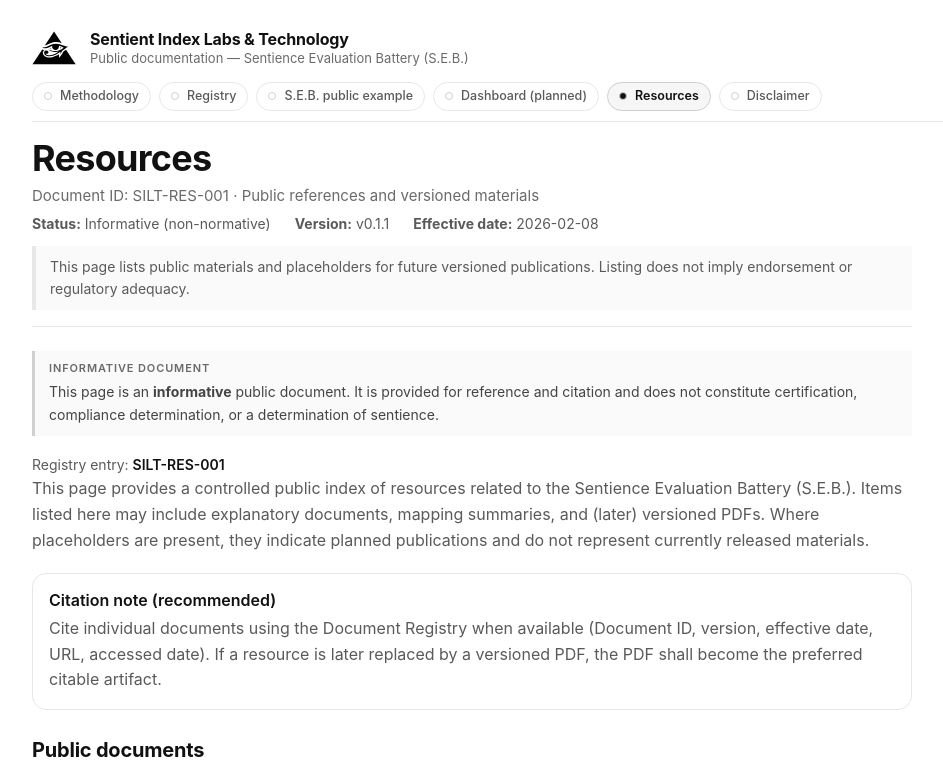
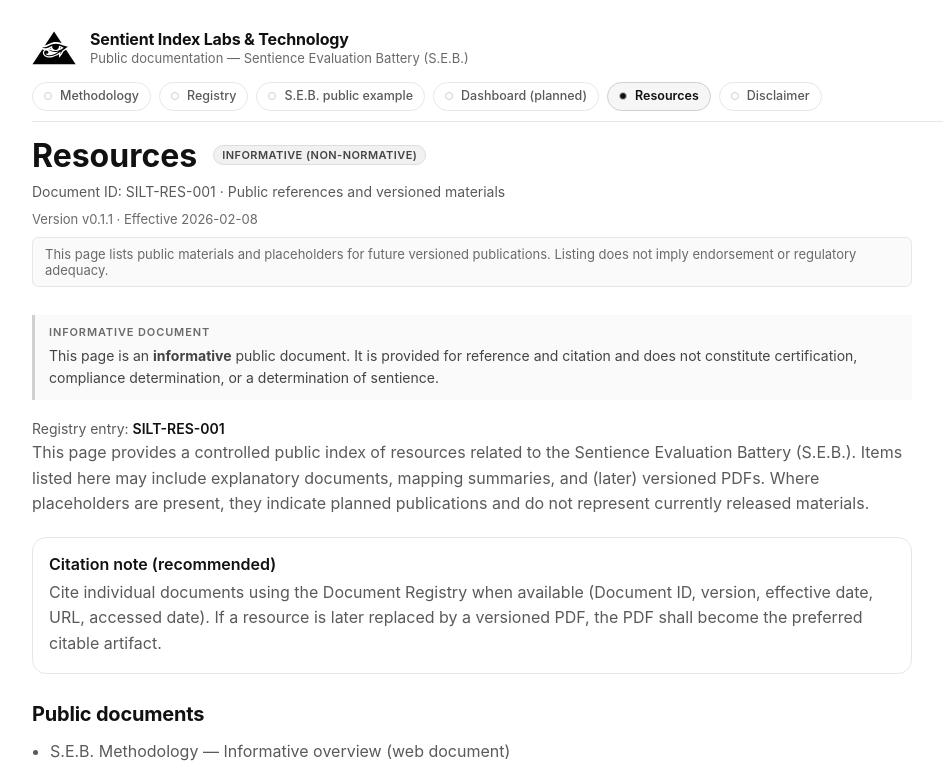
Before and after one commit to neuronomocon-bit/silt-site, a Next.js app: page /resources in a window 1280 px wide. Shown: the top 769 px of the page, without its empty margins (136-1079 px from the left). Built offline with nearby package versions, Linux system fonts and the light colour scheme.

Commit message:
Add subtle document status badge to document headers

```diff
--- a/src/components/document-header.tsx
+++ b/src/components/document-header.tsx
@@ -1,4 +1,34 @@
-import React from "react";
+type DocumentHeaderProps = {
+  title: string;
+  subtitle: string;
+  status: "Informative" | "Planned" | "Normative";
+  version: string;
+  effectiveDate: string;
+  note?: string;
+};
+
+function StatusBadge({ status }: { status: string }) {
+  return (
+    <span
+      style={{
+        marginLeft: 10,
+        padding: "2px 8px",
+        fontSize: 11,
+        fontWeight: 600,
+        textTransform: "uppercase",
+        letterSpacing: "0.04em",
+        color: "#444",
+        background: "#f1f1f1",
+        border: "1px solid #ddd",
+        borderRadius: 999,
+        verticalAlign: "middle",
+        whiteSpace: "nowrap",
+      }}
+    >
+      {status}
+    </span>
+  );
+}
 
 export function DocumentHeader({
   title,
@@ -7,73 +37,58 @@
   version,
   effectiveDate,
   note,
-}: {
-  title: string;
-  subtitle?: string;
-  status: string;
-  version: string;
-  effectiveDate: string;
-  note?: string;
-}) {
+}: DocumentHeaderProps) {
   return (
-    <header
-      style={{
-        borderBottom: "1px solid #e7e7e7",
-        paddingBottom: 16,
-        marginBottom: 24,
-      }}
-    >
+    <header style={{ marginBottom: 28 }}>
+      <div style={{ marginBottom: 6 }}>
         <h1
           style={{
-          fontSize: 36,
-          letterSpacing: "-0.02em",
-          margin: "0 0 6px",
+            margin: 0,
+            display: "flex",
+            alignItems: "center",
+            gap: 6,
           }}
         >
           {title}
+          <StatusBadge status={status} />
         </h1>
-
-      {subtitle ? (
-        <div style={{ fontSize: 15, color: "#6a6a6a", marginBottom: 10 }}>
-          {subtitle}
       </div>
-      ) : null}
 
       <div
         style={{
-          display: "flex",
-          flexWrap: "wrap",
-          gap: "12px 24px",
           fontSize: 14,
           color: "#5a5a5a",
+          lineHeight: 1.6,
+          marginBottom: 8,
         }}
       >
-        <div>
-          <strong>Status:</strong> {status}
-        </div>
-        <div>
-          <strong>Version:</strong> {version}
-        </div>
-        <div>
-          <strong>Effective date:</strong> {effectiveDate}
-        </div>
+        {subtitle}
       </div>
 
-      {note ? (
       <div
         style={{
-            marginTop: 14,
-            borderLeft: "4px solid #e7e7e7",
-            padding: "10px 14px",
+          fontSize: 13,
+          color: "#6a6a6a",
+          marginBottom: note ? 10 : 0,
+        }}
+      >
+        Version {version} · Effective {effectiveDate}
+      </div>
+
+      {note && (
+        <div
+          style={{
+            fontSize: 13,
+            color: "#6a6a6a",
             background: "#fafafa",
-            color: "#5a5a5a",
-            fontSize: 14,
-            lineHeight: 1.6,
+            border: "1px solid #e7e7e7",
+            padding: "8px 12px",
+            borderRadius: 6,
           }}
         >
           {note}
         </div>
-      ) : null}
+      )}
     </header>
   );
 }
```
Lines whose indentation alone changed are shown as unchanged.
